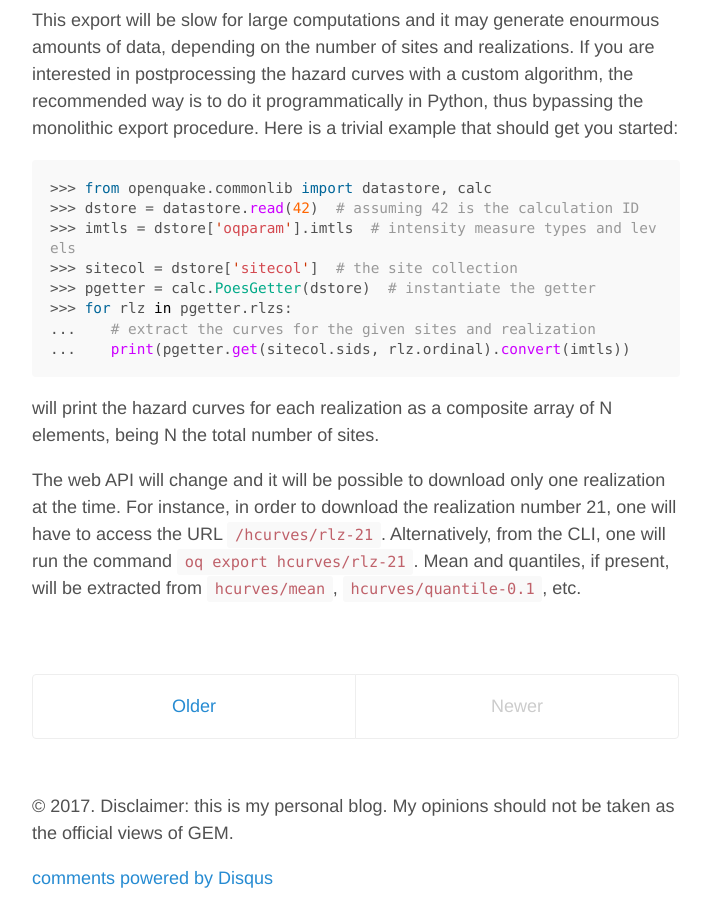
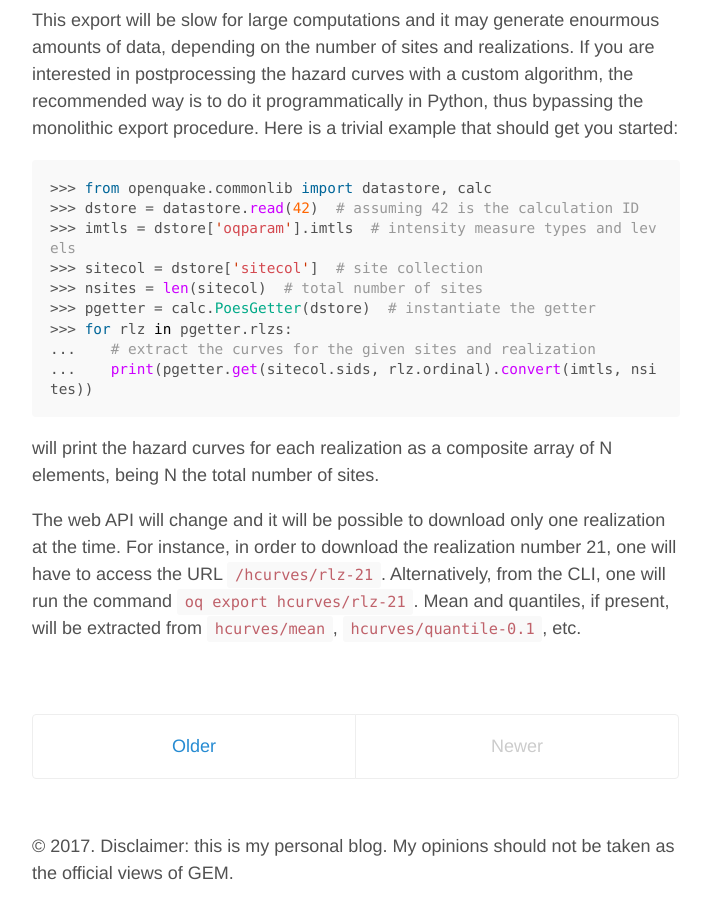
Before and after one commit to micheles/micheles.github.io, a Jekyll site: the page built from index.html, in a window 1280 px wide and 900 px high, scrolled down 1352 px. Shown: the whole window, without its empty margins (284-994 px from the left). Built offline with Jekyll 4.4.1, drawn with Linux system fonts in a browser that asks for light colours; the list of posts is cut into pages by our own code; comment, search, counter and statistics services are not loaded.

Commit message:
Small fix

````diff
--- a/_posts/2017-05-02-hazard-outputs.md
+++ b/_posts/2017-05-02-hazard-outputs.md
@@ -68,11 +68,12 @@
 >>> from openquake.commonlib import datastore, calc
 >>> dstore = datastore.read(42)  # assuming 42 is the calculation ID
 >>> imtls = dstore['oqparam'].imtls  # intensity measure types and levels
->>> sitecol = dstore['sitecol']  # the site collection
+>>> sitecol = dstore['sitecol']  # site collection
+>>> nsites = len(sitecol)  # total number of sites
 >>> pgetter = calc.PoesGetter(dstore)  # instantiate the getter
 >>> for rlz in pgetter.rlzs:
 ...    # extract the curves for the given sites and realization
-...    print(pgetter.get(sitecol.sids, rlz.ordinal).convert(imtls))
+...    print(pgetter.get(sitecol.sids, rlz.ordinal).convert(imtls, nsites))
 ```
 
 will print the hazard curves for each realization as a composite array of N
````
